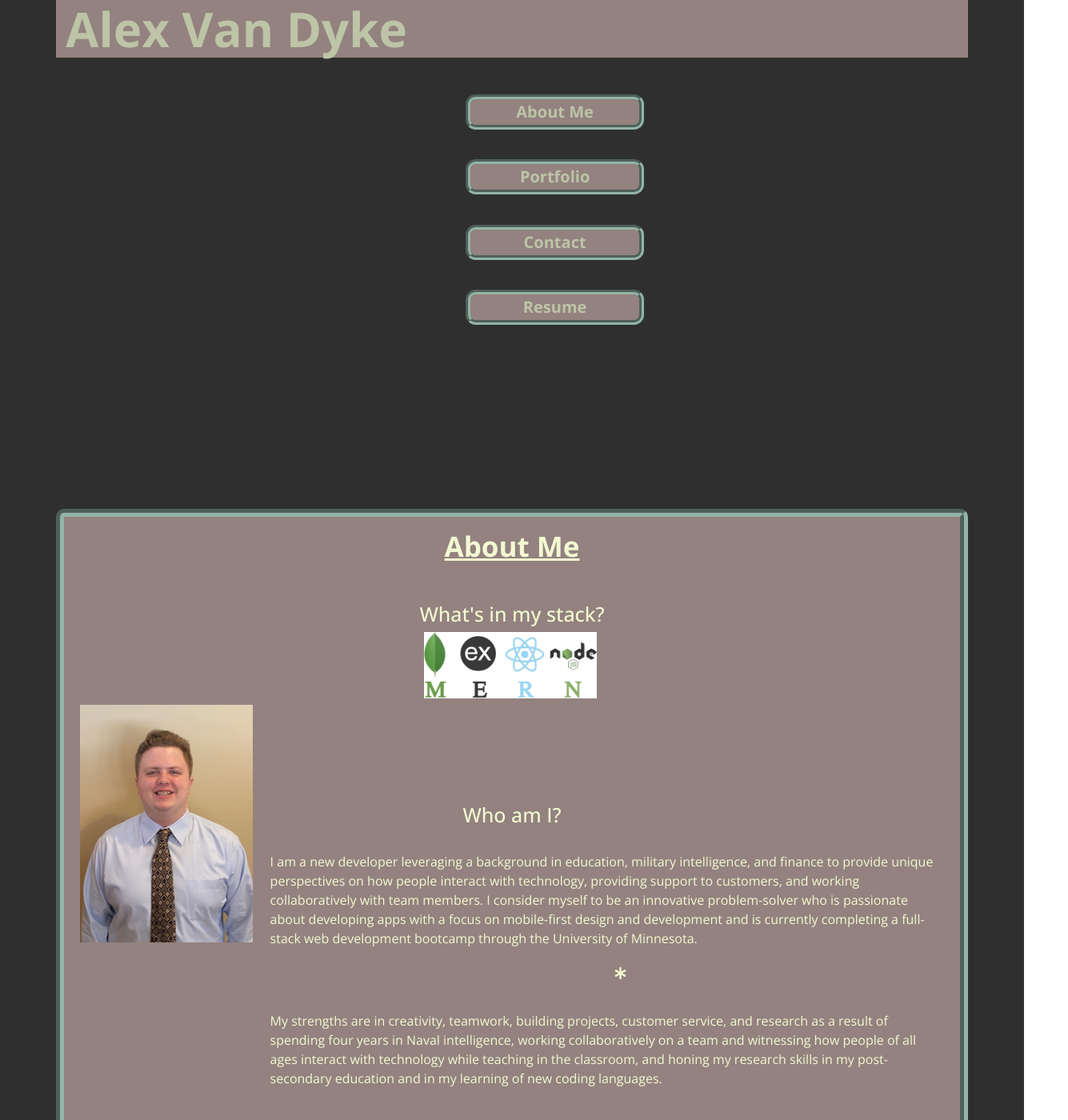
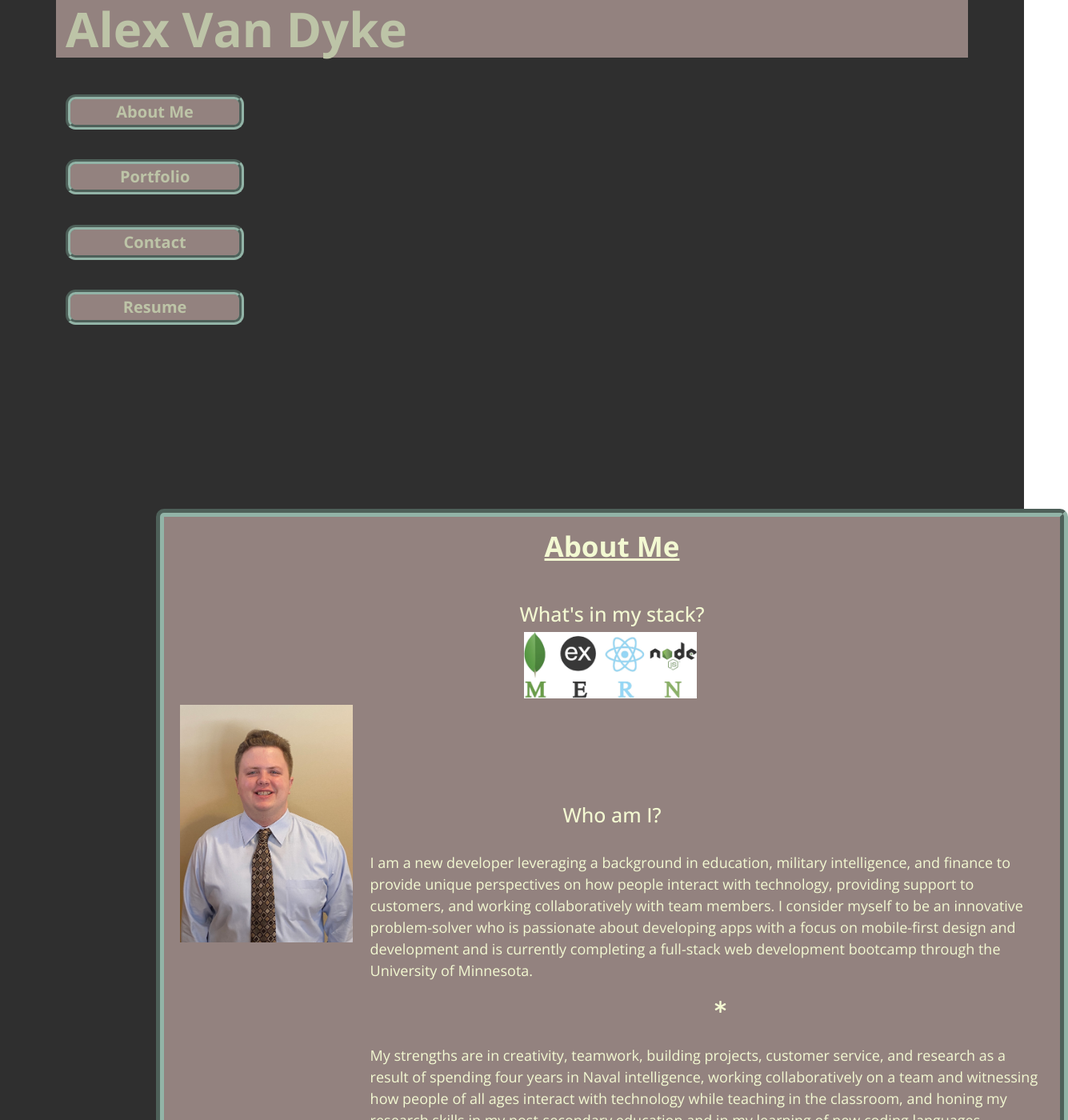
Before and after one commit to AlexandertheGreat491/React-Portfolio, a React (Create React App) app: page / in a window 1280 px wide. Shown: the top 1400 px of the page at 80% size, 1335 px wide, since content can reach past the window. Built offline with nearby package versions, Linux system fonts and the light colour scheme.

Commit message:
changed margins, added comments, added blank lines for readability, changed About height, & added font-family to universal styling

```diff
--- a/src/components/About/index.js
+++ b/src/components/About/index.js
@@ -1,12 +1,18 @@
 // imports react
 import React from "react";
+
 // imports my profile picture
 import profileImage from "../../assets/images/profile picture.JPG";
+
+// imports the MERN logo
 import mernLogo from "../../assets/images/MERN-LOGO.jpg";
+
+// imports the asterisk icon
 import { FaAsterisk } from "react-icons/fa";
 
 // About-Me section of the portfolio
 // reference https://commons.wikimedia.org/wiki/File:MERN-logo.png
+
 function About() {
   return (
     <article id="about" className="container mt-3">
--- a/src/index.css
+++ b/src/index.css
@@ -23,8 +23,10 @@ code {
     monospace;
 }
 
+/* Universal styling */
 * {
   box-sizing: border-box;
+  font-family: 'Open Sans', sans-serif;
 }
 
 /*Root styling */
@@ -47,7 +49,6 @@ header {
 
 header h1 {
   color: var(--tertiary);
-  font-family: 'Open Sans', sans-serif;
   font-size: 3.75em;
   font-weight: 700;
 }
@@ -60,10 +61,8 @@ header h1 {
   font-weight: 700;
   font-size: 1.25em;
   margin-top: 1.875em;
-  margin-left: 25em;
   border: 0.3125em groove var(--quaternary);
   border-radius: 0.625em;
-  font-family: 'Open Sans', sans-serif;
   width: 20%;
 }
 
@@ -83,7 +82,6 @@ header h1 {
   flex-direction: column;
   color: var(--secondary);
   font-weight: 700;
-  font-family: 'Open Sans', sans-serif;
   font-size: 2.1875em;
   text-decoration: underline;
   text-align: center;
@@ -97,7 +95,7 @@ header h1 {
 
 #bio {
   color: var(--secondary);
-  font-size: 1em;
+  font-size: 1.125em;
   width: 78%;
   display: flex;
   flex-wrap: wrap;
@@ -114,9 +112,10 @@ header h1 {
   position: relative;
   border: 0.625em groove var(--quaternary);
   border-radius: 0.625em;
-  font-family: 'Open Sans', sans-serif;
   width: 200em;
-  height: 50em;
+  height: 60em;
+  margin-bottom: 30em;
+  margin-left: 10.9375em;
 }
 
 #stack {
@@ -187,7 +186,6 @@ header h1 {
   text-decoration: underline;
   text-align: center;
   font-weight: 700;
-  font-family: 'Open Sans', sans-serif;
   font-size: 2.1875em;
 }
 
@@ -196,7 +194,6 @@ header h1 {
 #contact {
   color: var(--secondary);
   font-weight: 700;
-  font-family: 'Open Sans', sans-serif;
   font-size: 2.1875em;
   text-decoration: underline;
   text-align: center;
@@ -211,7 +208,6 @@ header h1 {
 
 label {
   color: var(--secondary);
-  font-family: 'Open Sans', sans-serif;
   font-size: 1.125em;
 }
 
@@ -277,14 +273,12 @@ label {
 
 #Resume h1 {
   font-weight: 700;
-  font-family: 'Open Sans', sans-serif;
   font-size: 2.1875em;
   text-decoration: underline;
 }
 
 #Resume h2 {
   font-weight: 600;
-  font-family: 'Open Sans', sans-serif;
   font-size: 1.875em;
   text-decoration: underline;
 }
@@ -295,5 +289,4 @@ label {
   background-color: var(--primary);
   text-align: center;
   font-size: 1em;
-  font-family: 'Open Sans', sans-serif;
 }
```
